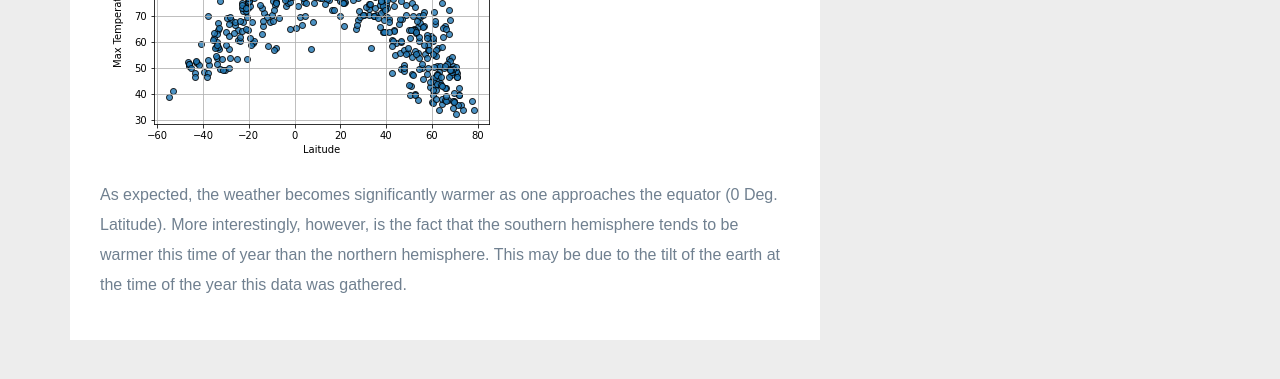
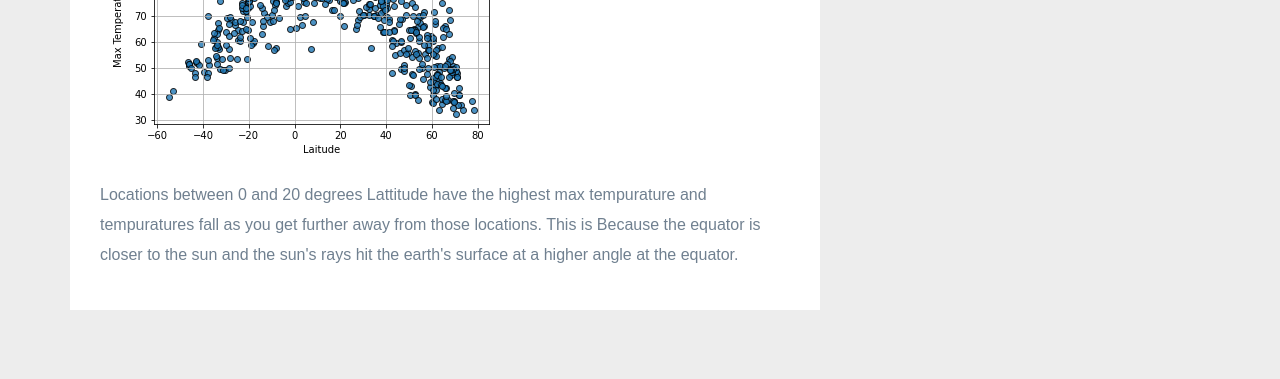
Before and after one commit to emansuetti/Web-Design-Challenge, a plain HTML site: page visualizations/temp.html in a window 1280 px wide. Shown: the part 381-760 px from the top of the page. Drawn offline with nearby package versions, Linux system fonts and the light colour scheme.

Commit message:
updated analyzation for weather

```diff
--- a/visualizations/temp.html
+++ b/visualizations/temp.html
@@ -57,7 +57,7 @@
             <h1 class="description-header">Max Temperature</h1>
             <hr class="description-hr"/>
             <img src="../assets/images/City Latitude vs Max Temperature.png" alt="" class="img-responsive"/>
-            <p>As expected, the weather becomes significantly warmer as one approaches the equator (0 Deg. Latitude). More interestingly, however, is the fact that the southern hemisphere tends to be warmer this time of year than the northern hemisphere. This may be due to the tilt of the earth at the time of the year this data was gathered.</p>
+            <p>Locations between 0 and 20 degrees Lattitude have the highest max tempurature and tempuratures fall as you get further away from those locations. This is Because the equator is closer to the sun and the sun's rays hit the earth's surface at a higher angle at the equator. </p>
           </article>
         </div>
         <div class="col-md-4">
```
